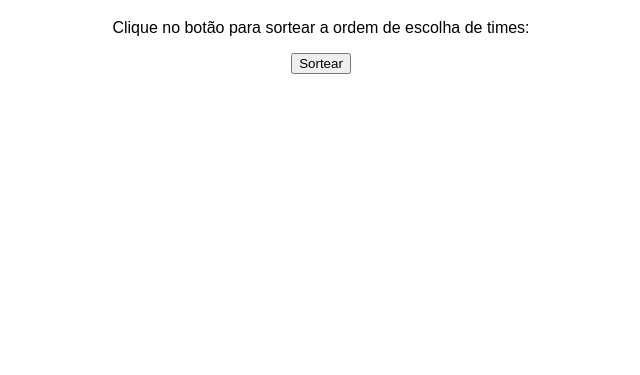
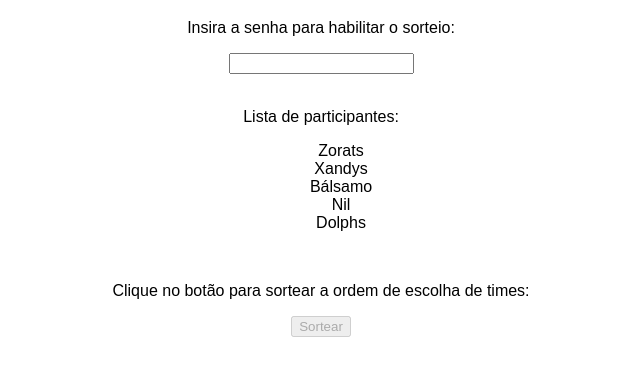
Before and after one commit to adolpho-cavalcanti/sorteio-master-liga, a plain HTML site: page index.html in a window 1280 px wide. Shown: the part 61-436 px from the top of the page, without its empty margins (319-959 px from the left). Drawn offline with Linux system fonts and the light colour scheme.

Commit message:
Update index.html

```diff
--- a/index.html
+++ b/index.html
@@ -3,23 +3,53 @@
 <head>
 <meta charset="UTF-8">
 <meta name="viewport" content="width=device-width, initial-scale=1.0">
-<title>Sorteio de Nomes</title>
+<title>Sorteio Master Liga</title>
 <style>
     body {
         font-family: Arial, sans-serif;
         text-align: center;
     }
+    li {
+list-style: none;
+	}
 </style>
 </head>
 <body>
 <h1>Sorteio Master Liga</h1>
+<p>Insira a senha para habilitar o sorteio:</p>
+<input type="password" id="senha" oninput="verificarSenha()">
+<br><br>
+<p>Lista de participantes:</p>
+<ul id="listaParticipantes">
+    <li>Zorats</li>
+    <li>Xandys</li>
+    <li>Bálsamo</li>
+    <li>Nil</li>
+    <li>Dolphs</li>
+</ul>
+<br>
 <p>Clique no botão para sortear a ordem de escolha de times:</p>
-<button onclick="sortearOrdem()">Sortear</button>
+<button onclick="sortearOrdem()" id="botaoSortear" disabled>Sortear</button>
 <p id="nomesSorteados"></p>
 
 <script>
+function verificarSenha() {
+    var senhaInserida = document.getElementById("senha").value;
+    var botaoSortear = document.getElementById("botaoSortear");
+
+    if (senhaInserida === "cr7") {
+        botaoSortear.disabled = false;
+    } else {
+        botaoSortear.disabled = true;
+    }
+}
+
 function sortearOrdem() {
-    var nomes = ["Zorats", "Xandys", "Bálsamo", "Nil", "Dolphs"];
+    var participantes = document.getElementById("listaParticipantes").getElementsByTagName("li");
+    var nomes = [];
+    for (var i = 0; i < participantes.length; i++) {
+        nomes.push(participantes[i].innerText);
+    }
     var nomesEmbaralhados = embaralhar(nomes);
     document.getElementById("nomesSorteados").innerText = "Ordem dos nomes sorteados: " + nomesEmbaralhados.join(", ");
 }
```
